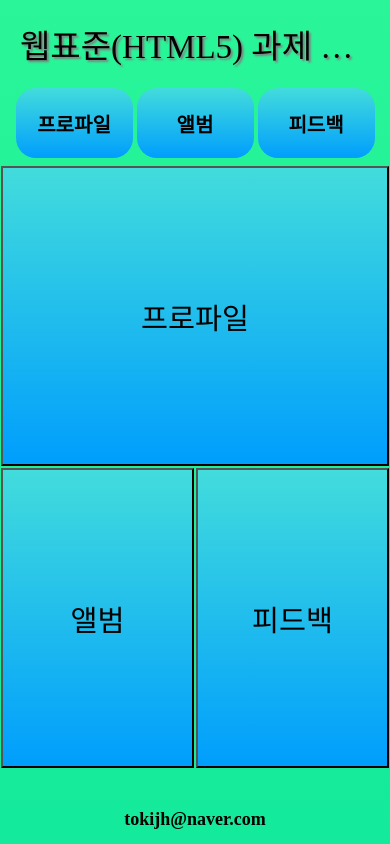
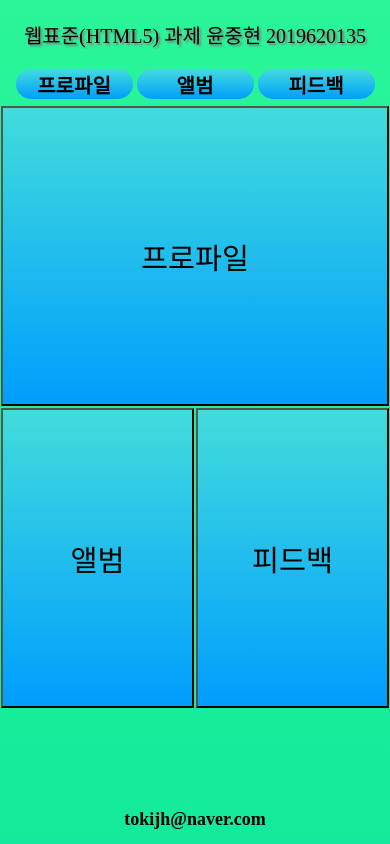
Before and after one commit to tokijh/SDU-HTML5, a plain HTML site: page index.html in a window 390 px wide. Drawn offline with Linux system fonts and the light colour scheme.

Commit message:
add handle header container specs for reactive

```diff
--- a/css/base.css
+++ b/css/base.css
@@ -19,3 +19,9 @@ footer div:first-child { display: flex; height: 100%; justify-content: center; a
 
 /* design */
 .aqua { background-color: lightblue; background-image: linear-gradient(180deg, #42dcdc 0%, #009efd 100%); }
+
+@media screen and (max-width: 640px) {
+  header .title { font-size: 20px; }
+  header button { height: 30px; }
+  .container { top: 105px; }
+}
```
